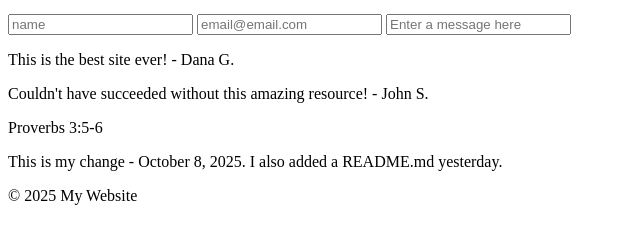
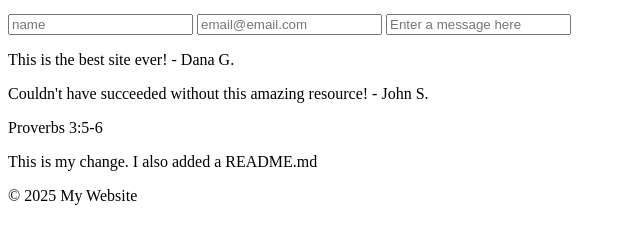
Before and after one commit to KaeTheDev/website-project, a plain HTML site: page index.html in a window 1280 px wide. Shown: the part 221-464 px from the top of the page, without its empty margins (0-640 px from the left). Drawn offline with Linux system fonts and the light colour scheme.

Commit message:
Updated index

```diff
--- a/index.html
+++ b/index.html
@@ -31,7 +31,7 @@
         <p>This is the best site ever! - Dana G.</p>
         <p>Couldn't have succeeded without this amazing resource! - John S.</p>
         <p>Proverbs 3:5-6</p>
-        <p>This is my change - October 8, 2025. I also added a README.md yesterday.</p>
+        <p>This is my change. I also added a README.md</p>
       </section>
 
       <footer>
```
